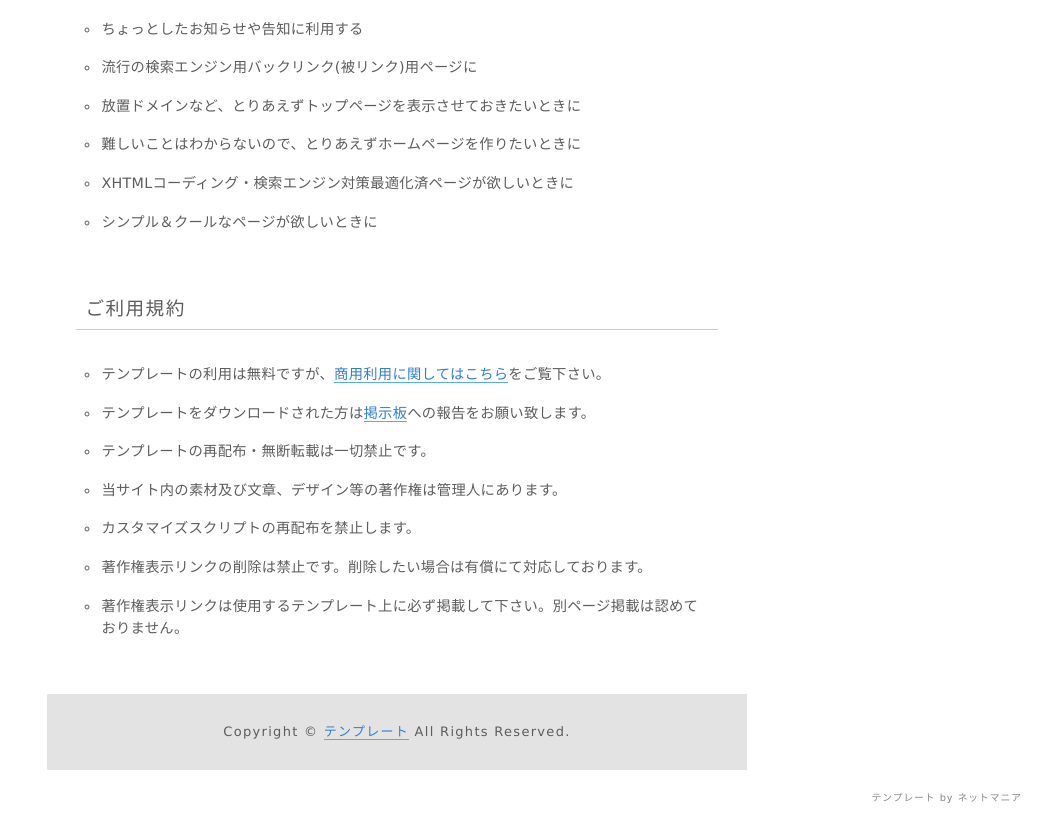
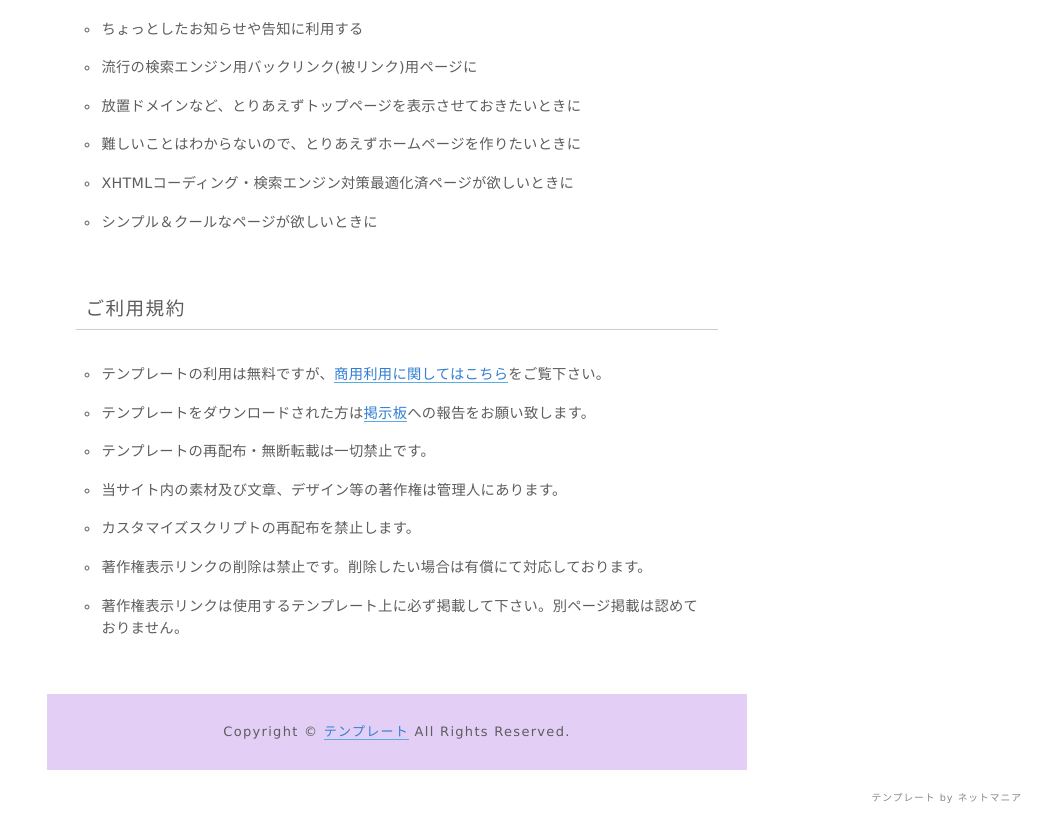
Before and after one commit to namekoko/site, a plain HTML site: page index.html in a window 1280 px wide. Shown: the part 614-1440 px from the top of the page, without its empty margins (243-1280 px from the left). Drawn offline with Linux system fonts and the light colour scheme.

Commit message:
write css

```diff
--- a/style.css
+++ b/style.css
@@ -148,7 +148,7 @@ h4 {
 #footer {
 	margin: 3em 0 0 0;
 	padding: 2em 0;
-	background-color:#E3E3E3;
+	background-color:#E3CEF6;
 	line-height: 1.9;
 	text-align: center;
 	letter-spacing: 0.1em;
```
